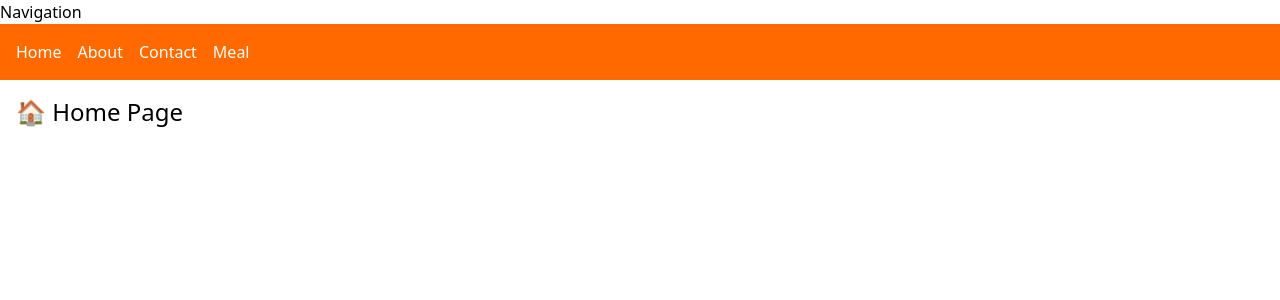
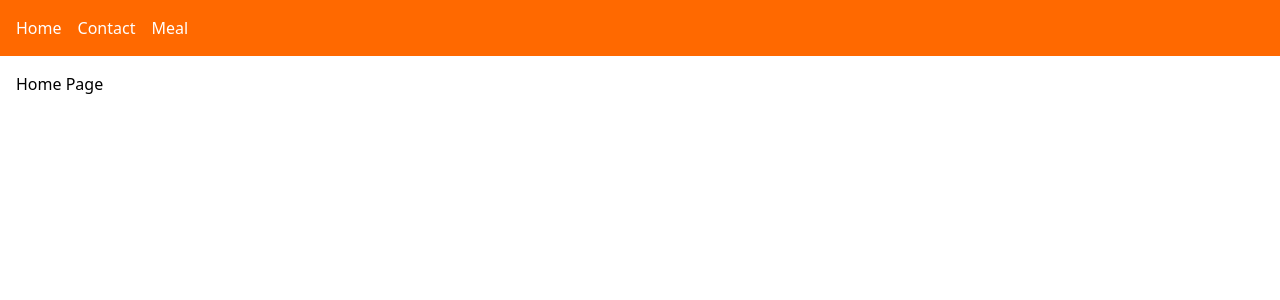
Before and after one commit to BorisMilanov/meal-maker, a React (Vite) app: page / in a window 1280 px wide. Shown: the top 300 px of the page. Built offline with nearby package versions, Linux system fonts and the light colour scheme.

Commit message:
Vercel deployment 0.6

```diff
--- a/src/App.tsx
+++ b/src/App.tsx
@@ -1,17 +1,18 @@
 
-import InfoMealMobile from "./services/InfoMealMobile.tsx";
+import InfoMealMobile from './services/InfoMealMobile';
 import { BrowserRouter as  Router , Routes, Route, Link } from "react-router-dom";
 import Home from "./pages/Home";
-import About from "./pages/About";
+
 import Contact from "./pages/Contact";
 import "./index.css"
-export default function App() {
+import {JSX} from "react";
+export default function App(): JSX.Element {
     return (
         <Router>
-             Navigation
+
             <nav className="p-4 bg-orange-500 text-white flex gap-4">
                 <Link to="/">Home</Link>
-                <Link to="/about">About</Link>
+
                 <Link to="/contact">Contact</Link>
                 <Link to="/meal">Meal</Link>
 
@@ -22,7 +23,7 @@ export default function App() {
                 <Routes>
 
                     <Route path="/" element={<Home />} />
-                    <Route path="/about" element={<About />} />
+
                     <Route path="/contact" element={<Contact />} />
                     <Route path="/meal" element={<InfoMealMobile/>}/>
                 </Routes>
--- a/src/pages/About.tsx
+++ /dev/null
@@ -1,3 +0,0 @@
-export default function About() {
-    return <h1 className="text-2xl">ℹ️ About Page</h1>;
-}
--- a/src/pages/Contact.tsx
+++ b/src/pages/Contact.tsx
@@ -1,3 +1,5 @@
-export default function Contact() {
+import {JSX} from "react";
+
+export default function Contact():JSX.Element {
     return <h1 className="text-2xl">📞 Contact Page</h1>;
 }
--- a/src/pages/Home.tsx
+++ b/src/pages/Home.tsx
@@ -1,3 +1,5 @@
-export default function Home() {
-    return <h1 className="text-2xl">🏠 Home Page</h1>;
+import {JSX} from "react";
+
+export default function Home(): JSX.Element {
+    return <h1>Home Page</h1>;
 }
```
